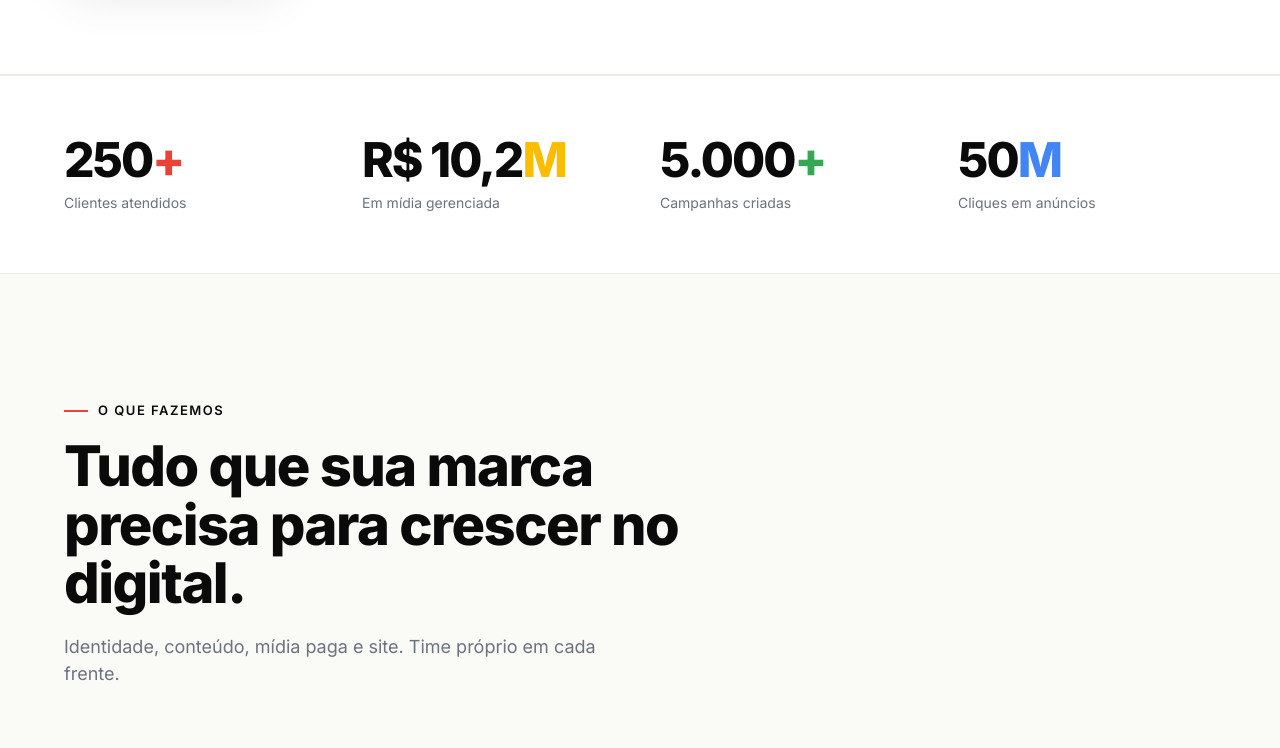
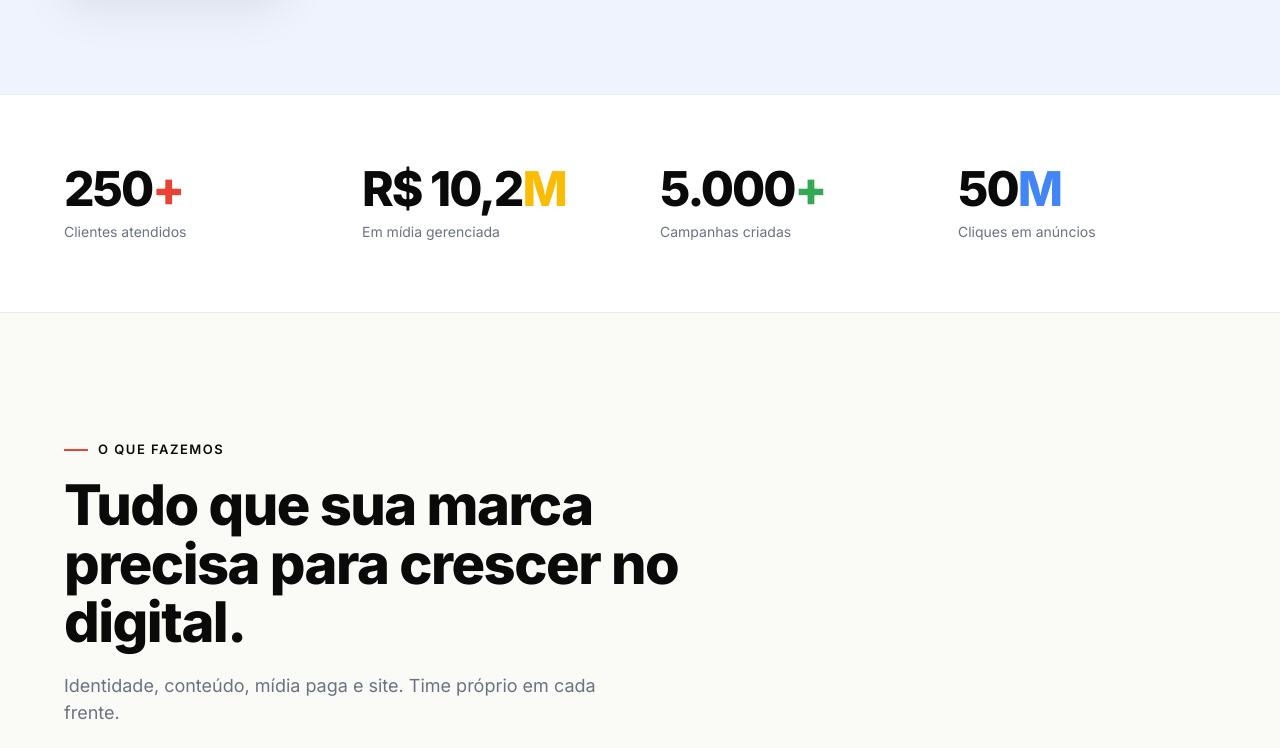
Before and after one commit to contato104/maracatu-digital, a website: page index.html in a window 1280 px wide. Shown: the part 1137-1885 px from the top of the page. Drawn offline with Linux system fonts and the light colour scheme.

Commit message:
design system: tokens primitivos (escalas 50-900 por cor) + semanticos. Aplica tincoes suaves nas secoes (Google Partner azul-50, Conheca Maracatu vermelho-50, Clientes verde-50). Reduz radius dos service-cards (24->20px). Cards usam bg-elevated semantico

```diff
--- a/index.html
+++ b/index.html
@@ -32,16 +32,88 @@
 <link href="https://fonts.googleapis.com/css2?family=Inter:wght@400;500;600;700;800;900&family=Instrument+Serif&display=swap" rel="stylesheet">
 <style>
   :root {
-    /* Cores da logo Maracatu (estilo Google) */
-    --red: #EA4335;
-    --yellow: #FBBC04;
-    --green: #34A853;
-    --blue: #4285F4;
-    --ink: #0A0A0A;
-    --bg: #FAFAF7;
-    --card: #FFFFFF;
-    --muted: #6B7280;
-    --border: #ECECE6;
+    /* ============ PRIMITIVOS ============
+       Escalas tonais por cor da marca (50 = mais claro · 900 = mais escuro) */
+
+    /* Vermelho — usado em destaque, hover, ações */
+    --red-50:  #FEF1F0;
+    --red-100: #FBDAD6;
+    --red-300: #F58E83;
+    --red-500: #EA4335;
+    --red-700: #B0291D;
+    --red-900: #6F140C;
+
+    /* Amarelo — destaque, highlight, "ouro" */
+    --yellow-50:  #FFF8E0;
+    --yellow-100: #FEEDB0;
+    --yellow-300: #FDD968;
+    --yellow-500: #FBBC04;
+    --yellow-700: #B58702;
+    --yellow-900: #6E5101;
+
+    /* Verde — sucesso, garantia, OK */
+    --green-50:  #EAF6EE;
+    --green-100: #C7E6D1;
+    --green-300: #74C18C;
+    --green-500: #34A853;
+    --green-700: #1F7A3A;
+    --green-900: #0F4720;
+
+    /* Azul — informação, links, calmaria */
+    --blue-50:  #EEF3FE;
+    --blue-100: #CDDDFC;
+    --blue-300: #82A8F8;
+    --blue-500: #4285F4;
+    --blue-700: #1B5DC5;
+    --blue-900: #0C3478;
+
+    /* Neutros (warm sand, no Nubank style) */
+    --cream-50:  #FCFBF6;  /* quase branco quente */
+    --cream-100: #FAFAF7;  /* bg base */
+    --cream-200: #F2EFE6;  /* bg muted */
+    --cream-300: #ECECE6;  /* border subtle */
+    --ink-100:   #DDDDD8;
+    --ink-300:   #A5A5A0;
+    --ink-500:   #6B7280;
+    --ink-700:   #2A2A2A;
+    --ink-900:   #0A0A0A;
+
+    /* ============ SEMÂNTICOS ============ */
+
+    /* Backgrounds */
+    --bg-base:      var(--cream-100);   /* fundo padrão da página */
+    --bg-elevated:  #FFFFFF;            /* cards em cima do base */
+    --bg-muted:     var(--cream-200);   /* zonas calmas */
+    --bg-inverse:   var(--ink-900);     /* seções escuras */
+
+    /* Textos */
+    --text-primary:   var(--ink-900);
+    --text-secondary: var(--ink-700);
+    --text-muted:     var(--ink-500);
+    --text-inverse:   var(--cream-50);
+
+    /* Bordas */
+    --border-base:   var(--cream-300);
+    --border-strong: var(--ink-300);
+
+    /* Acentos semânticos */
+    --accent-action:    var(--red-500);
+    --accent-action-bg: var(--red-50);
+    --accent-success:   var(--green-500);
+    --accent-info:      var(--blue-500);
+    --accent-highlight: var(--yellow-500);
+
+    /* ============ ALIASES (compat) ============
+       Mantém as variáveis curtas pra não quebrar todo o CSS existente */
+    --red:    var(--red-500);
+    --yellow: var(--yellow-500);
+    --green:  var(--green-500);
+    --blue:   var(--blue-500);
+    --ink:    var(--ink-900);
+    --bg:     var(--bg-base);
+    --card:   var(--bg-elevated);
+    --muted:  var(--text-muted);
+    --border: var(--border-base);
   }
   * { box-sizing: border-box; margin: 0; padding: 0; }
   html { scroll-behavior: smooth; }
@@ -247,9 +319,9 @@
 
   /* === GOOGLE PARTNER === */
   .gpartner-section {
-    background: #fff;
-    padding: 100px 0;
-    border-bottom: 1px solid var(--border);
+    background: var(--blue-50);
+    padding: 110px 0;
+    border-bottom: 1px solid var(--border-base);
     position: relative;
     overflow: hidden;
   }
@@ -301,10 +373,9 @@
 
   /* === STATS === */
   .stats {
-    padding: 60px 0;
-    border-top: 1px solid var(--border);
-    border-bottom: 1px solid var(--border);
-    background: #fff;
+    padding: 70px 0;
+    background: var(--bg-elevated);
+    border-bottom: 1px solid var(--border-base);
   }
   .stats-grid {
     display: grid; grid-template-columns: repeat(4, 1fr);
@@ -344,8 +415,8 @@
     gap: 20px;
   }
   .service-card {
-    background: #fff; border: 1px solid var(--border);
-    border-radius: 24px; padding: 36px 32px;
+    background: var(--bg-elevated); border: 1px solid var(--border-base);
+    border-radius: 20px; padding: 36px 32px;
     transition: transform 0.3s, box-shadow 0.3s, border-color 0.3s;
     position: relative; overflow: hidden;
   }
@@ -478,7 +549,7 @@
   /* === VIDEO SECTION === */
   .video-section {
     padding: 120px 0;
-    background: var(--bg);
+    background: var(--red-50);
     position: relative;
     overflow: hidden;
   }
@@ -643,9 +714,9 @@
 
   /* === CLIENTS === */
   .clients {
-    padding: 100px 0; background: var(--bg);
-    border-top: 1px solid var(--border);
-    border-bottom: 1px solid var(--border);
+    padding: 100px 0; background: var(--green-50);
+    border-top: 1px solid var(--border-base);
+    border-bottom: 1px solid var(--border-base);
   }
   .clients h4 {
     text-align: center; font-size: 13px; font-weight: 600;
@@ -663,9 +734,9 @@
   .client-logo {
     display: flex; align-items: center; justify-content: center;
     height: 110px;
-    background: #fff;
+    background: var(--bg-elevated);
     border-radius: 16px;
-    border: 1px solid var(--border);
+    border: 1px solid var(--border-base);
     padding: 14px 20px;
     transition: transform 0.3s, box-shadow 0.3s;
     overflow: hidden;
```
